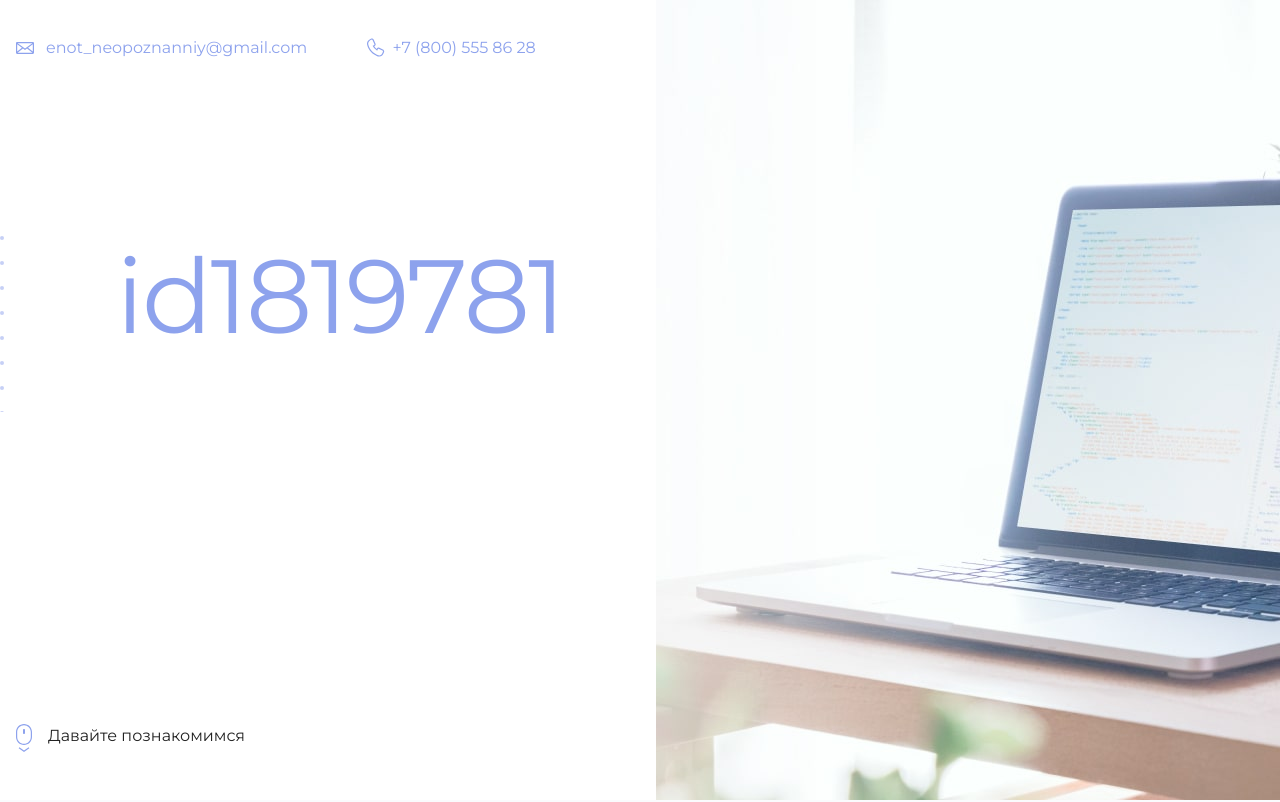
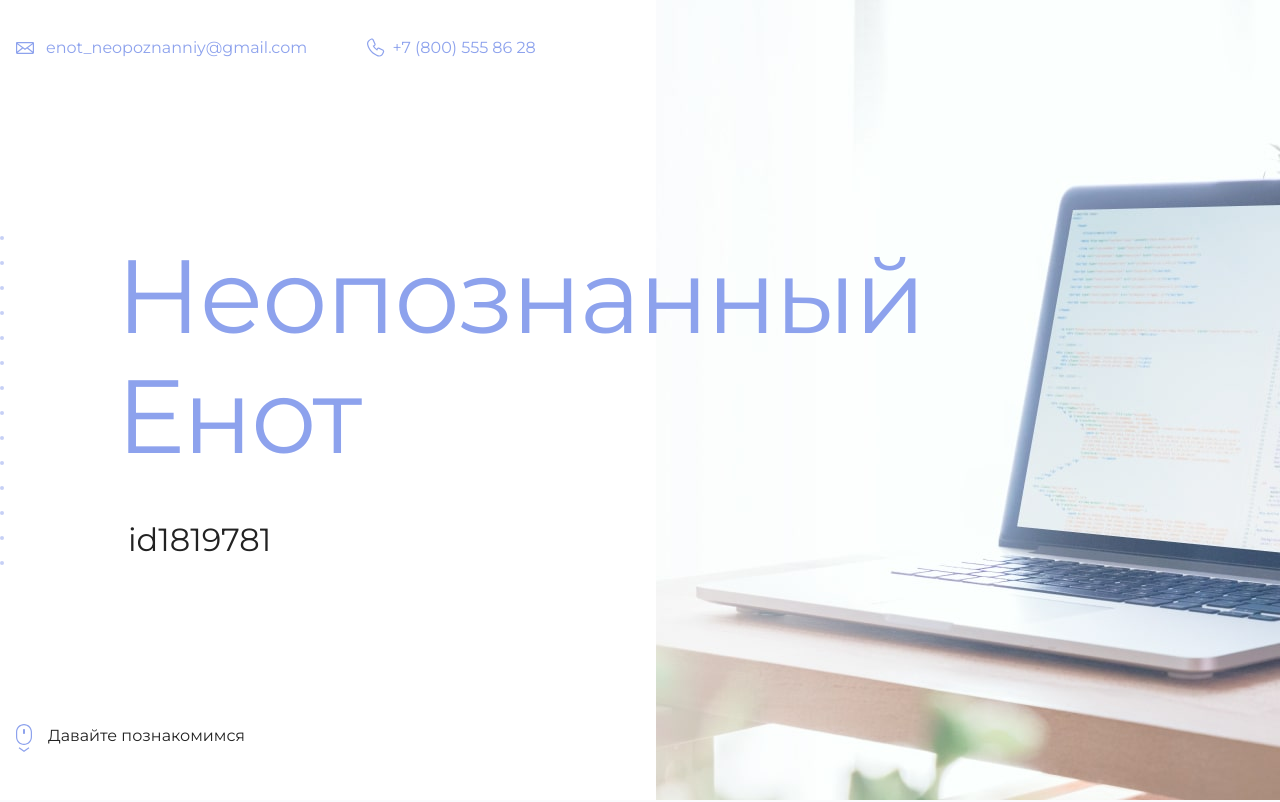
Before and after one commit to NastasiaIurMakh/my_site, a plain HTML site: page index.html in a window 1280 px wide. Shown: the top 802 px of the page. Drawn offline with Linux system fonts and the light colour scheme.

Commit message:
добавляю id

```diff
--- a/index.html
+++ b/index.html
@@ -18,8 +18,8 @@
     <main>
       <section class="hero-image">
         <div class="container">
-          <h1 class="heading">id1819781</h1>
-          <p><!-- Тут ваш id на сайте Академии --></p>
+          <h1 class="heading">Неопознанный Енот</h1>
+          <p>id1819781</p>
         </div>
       </section>
 
```
